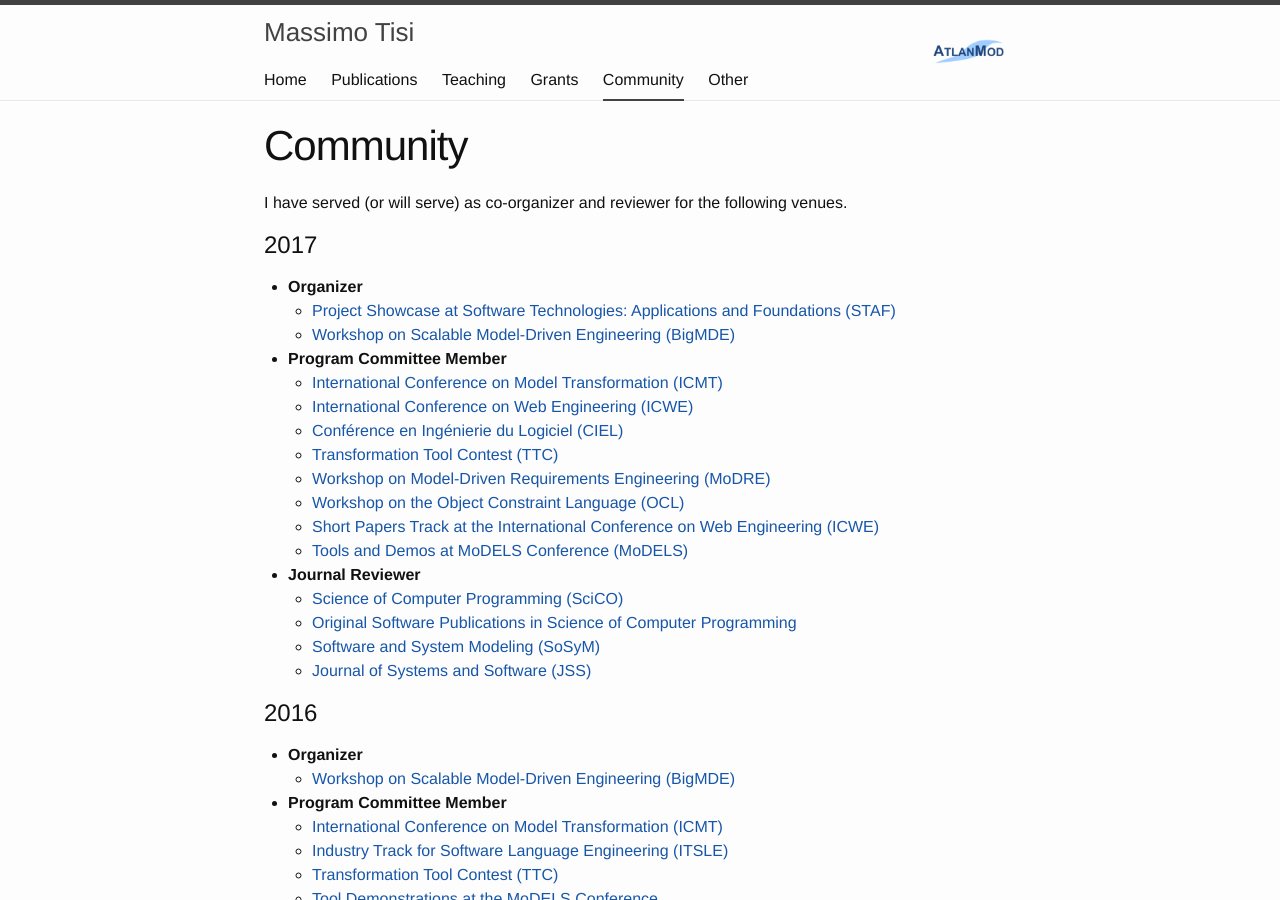
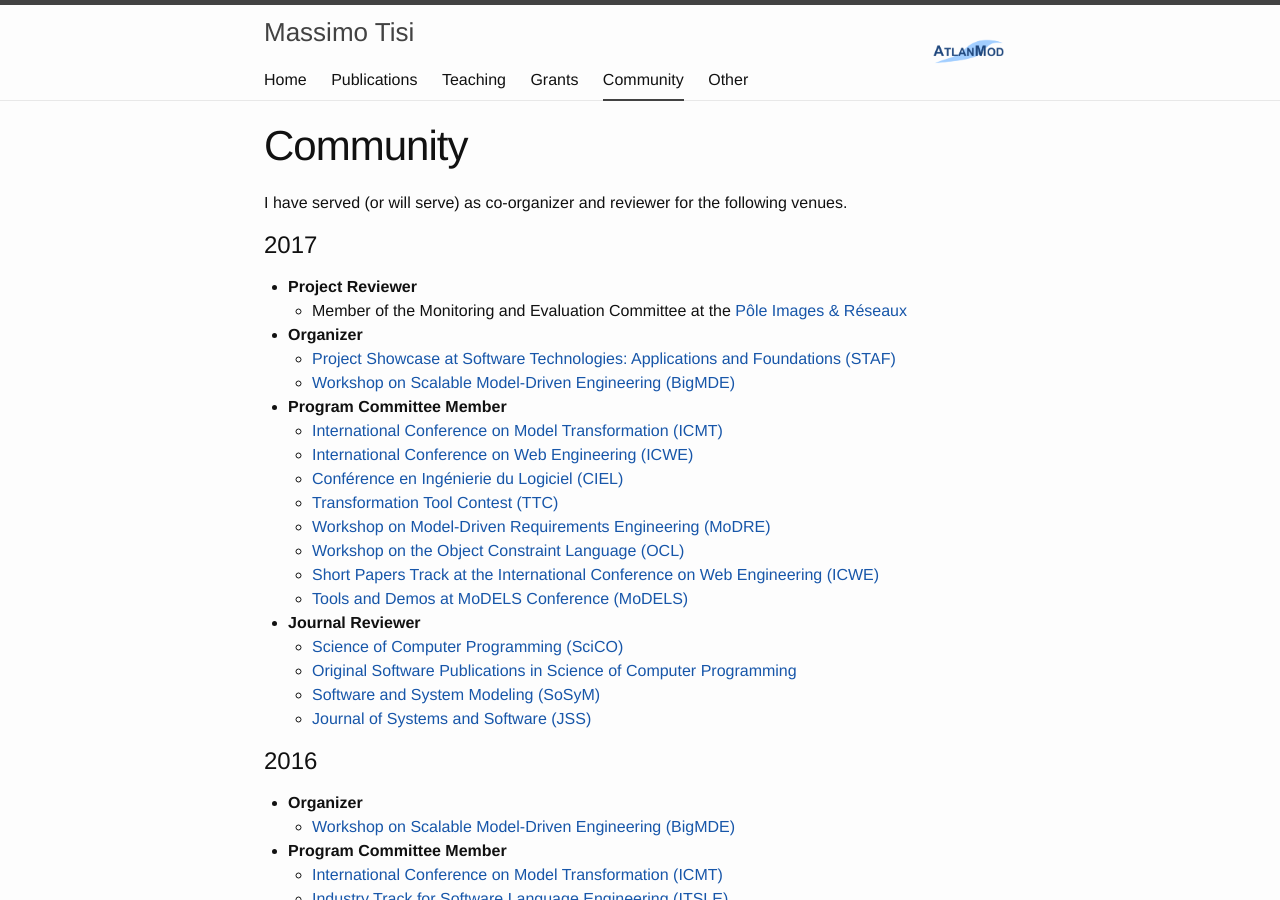
Before and after one commit to massimotisi/massimotisi.github.io, a Jekyll site: the page built from community.md, in a window 1280 px wide and 900 px high. Built offline with Jekyll 4.4.1, drawn with Linux system fonts in a browser that asks for light colours.

```diff
--- a/community.md
+++ b/community.md
@@ -7,6 +7,8 @@ order: 4
 I have served (or will serve) as co-organizer and reviewer for the following venues.
 
 # 2017
+* **Project Reviewer**
+  * Member of the Monitoring and Evaluation Committee at the [Pôle Images & Réseaux](http://www.images-et-reseaux.com/en)
 
 * **Organizer**
   * [Project Showcase at Software Technologies: Applications and Foundations (STAF)](http://www.informatik.uni-marburg.de/staf2017/index.php/projects-showcases/)
```
